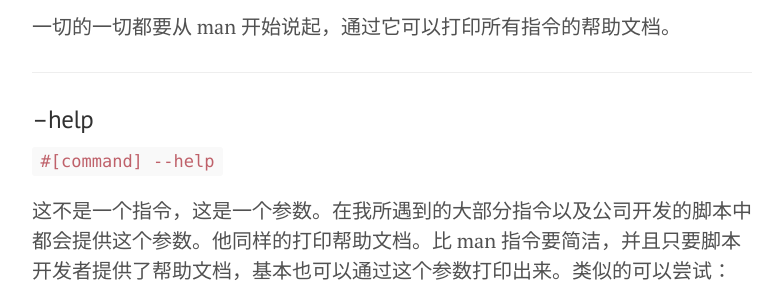
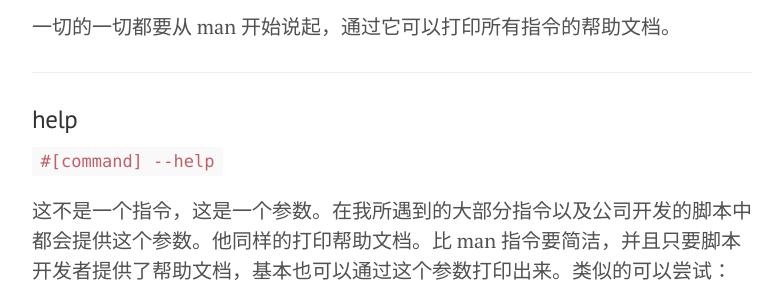
Before and after one commit to RobinGG/RobinGG.github.io, a Jekyll site: the page built from _posts/2016-09-12-Linux-Commands.md, in a window 1280 px wide. Shown: the part 590-890 px from the top of the page, without its empty margins (248-1031 px from the left). Built offline with Jekyll 4.4.1, drawn with Linux system fonts in a browser that asks for light colours.

Commit message:
trytrytry

```diff
--- a/_posts/2016-09-12-Linux-Commands.md
+++ b/_posts/2016-09-12-Linux-Commands.md
@@ -17,7 +17,7 @@ title: Linux Commands
 
 ---
 
-###  --help
+### help
 
 `#[command] --help`
 
```
